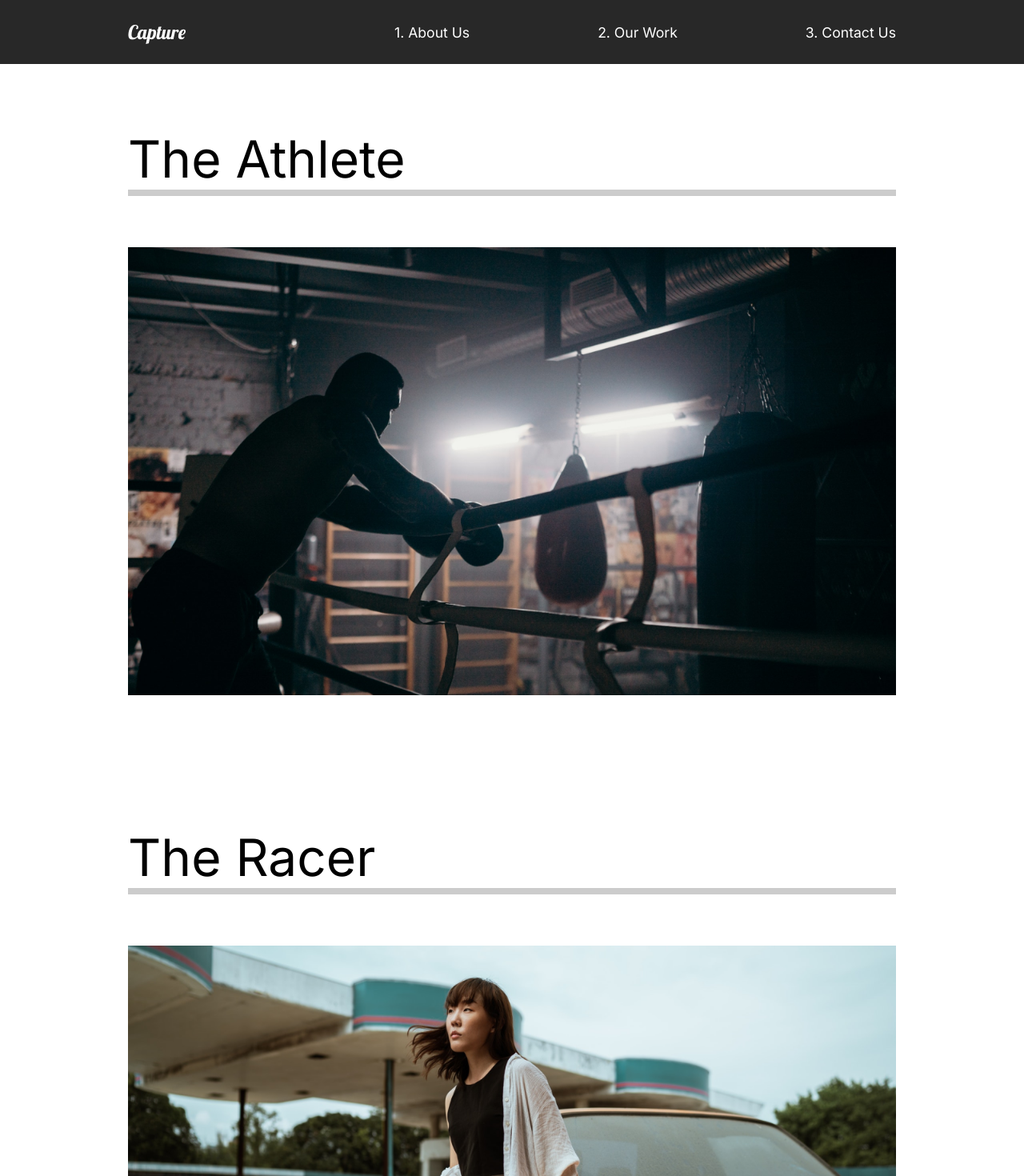
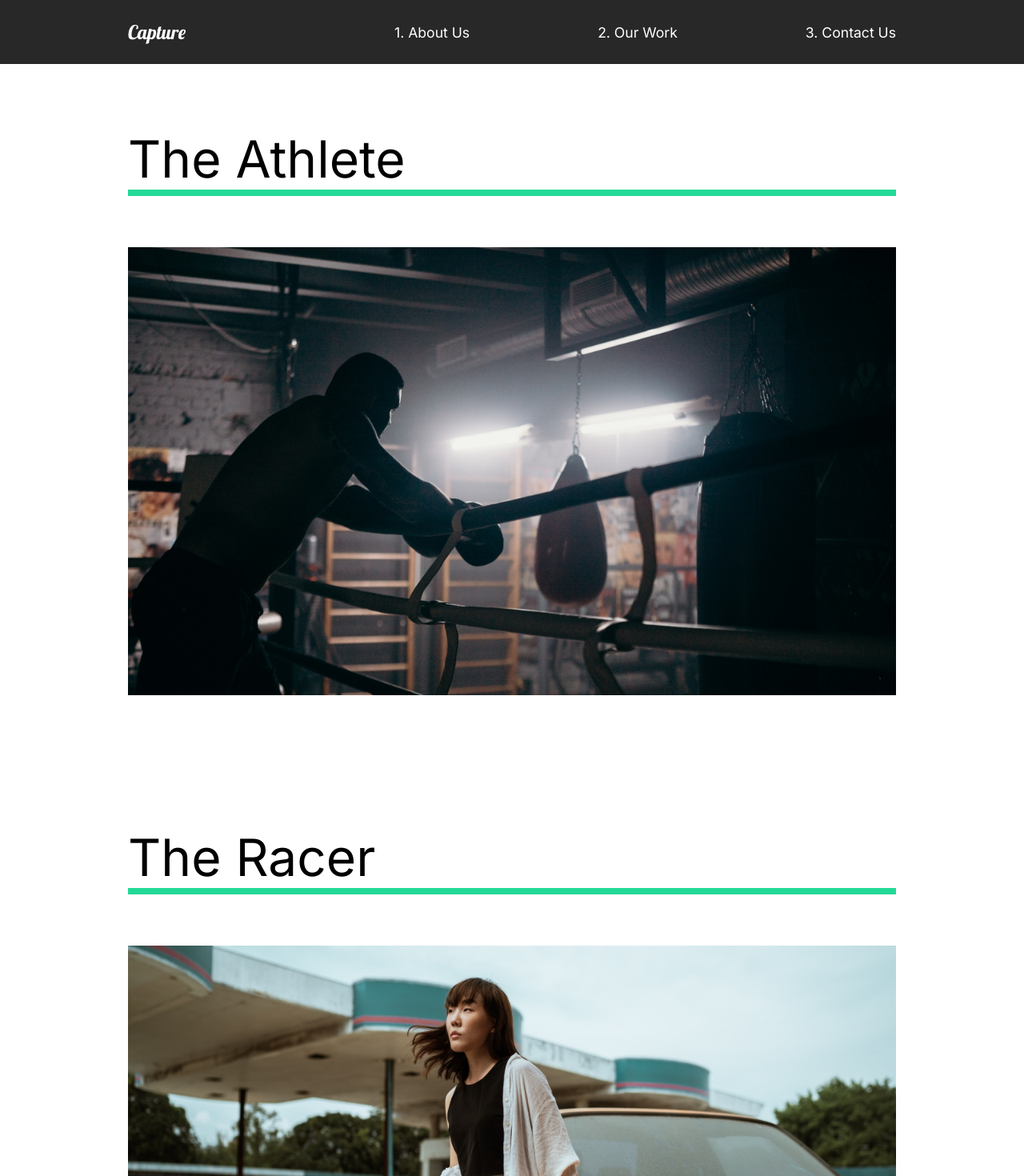
Before and after one commit to LazurenkoNA/react-capture, a React (Create React App) app: page /work in a window 1280 px wide. Shown: the top 1470 px of the page at 80% size. Built offline with nearby package versions, Linux system fonts and the light colour scheme.

Commit message:
OutWork animations

```diff
--- a/src/animations.js
+++ b/src/animations.js
@@ -1,20 +1,18 @@
 export const pageAnimation = {
   hidden: {
     opacity: 0,
-    y: 300,
   },
   show: {
     opacity: 1,
     y: 0,
     transition: {
-      duration: 1,
+      duration: 0.5,
       when: 'beforeChildren',
       staggerChildren: 0.25,
     },
   },
   exit: {
     opacity: 0,
-    y: 300,
     transition: {
       duration: 0.5,
     },
@@ -55,3 +53,32 @@
     },
   },
 };
+
+export const lineAnim = {
+  hidden: { width: '0%' },
+  show: {
+    width: '100%',
+    transition: { duration: 1 },
+  },
+};
+
+export const slider = {
+  hidden: {
+    x: '-130%',
+    skew: '45deg',
+  },
+  show: {
+    x: '100%',
+    skew: '0deg',
+    transition: { ease: 'easeOut', duration: 1 },
+  },
+};
+
+export const sliderContainer = {
+  hidden: { opacity: 1 },
+  show: {
+    opacity: 1,
+    transition: { staggerChildren: 0.15, ease: 'easeOut' },
+  },
+
+};
--- a/src/pages/OurWork.js
+++ b/src/pages/OurWork.js
@@ -5,7 +5,9 @@
 import athlete from '../img/athlete-small.png';
 import theRacer from '../img/theracer-small.png';
 import goodTimes from '../img/goodtimes-small.png';
-import { pageAnimation } from '../animations';
+import {
+  fade, lineAnim, pageAnimation, photoAnim, slider, sliderContainer,
+} from '../animations';
 
 const OurWork = () => (
   <Work
@@ -14,25 +16,37 @@
     animate="show"
     exit="exit"
   >
+    <motion.div variants={sliderContainer}>
+      <Frame1 variants={slider} />
+      <Frame2 variants={slider} />
+      <Frame3 variants={slider} />
+      <Frame4 variants={slider} />
+    </motion.div>
     <Movie>
-      <h2>The Athlete</h2>
-      <div className="line" />
+      <motion.h2 variants={fade}>The Athlete</motion.h2>
+      <motion.div variants={lineAnim} className="line" />
       <Link to="/work/the-athlete">
-        <img src={athlete} alt="athlete" />
+        <Hide>
+          <motion.img variants={photoAnim} src={athlete} alt="athlete" />
+        </Hide>
       </Link>
     </Movie>
     <Movie>
       <h2>The Racer</h2>
-      <div className="line" />
+      <motion.div variants={lineAnim} className="line" />
       <Link to="/work/the-racer">
-        <img src={theRacer} alt="athlete" />
+        <Hide>
+          <img src={theRacer} alt="athlete" />
+        </Hide>
       </Link>
     </Movie>
     <Movie>
       <h2>Good Times</h2>
-      <div className="line" />
+      <motion.div variants={lineAnim} className="line" />
       <Link to="/work/good-times">
-        <img src={goodTimes} alt="athlete" />
+        <Hide>
+          <img src={goodTimes} alt="athlete" />
+        </Hide>
       </Link>
     </Movie>
   </Work>
@@ -49,7 +63,7 @@
 
   .line {
     height: 0.5rem;
-    background: #ccc;
+    background: #23d997;
     margin-bottom: 4rem;
   }
 
@@ -59,5 +73,27 @@
     object-fit: cover;
   }
 `;
+const Hide = styled.div`
+  overflow: hidden;
+`;
+
+const Frame1 = styled(motion.div)`
+  position: fixed;
+  left: 0;
+  top: 10%;
+  width: 100%;
+  height: 100vh;
+  background: #fffebf;
+  z-index: 2;
+`;
+const Frame2 = styled(Frame1)`
+  background: #ff8efb;
+`;
+const Frame3 = styled(Frame1)`
+  background: #8ed2ff;
+`;
+const Frame4 = styled(Frame1)`
+  background: #8effa0;
+`;
 
 export default OurWork;
```
